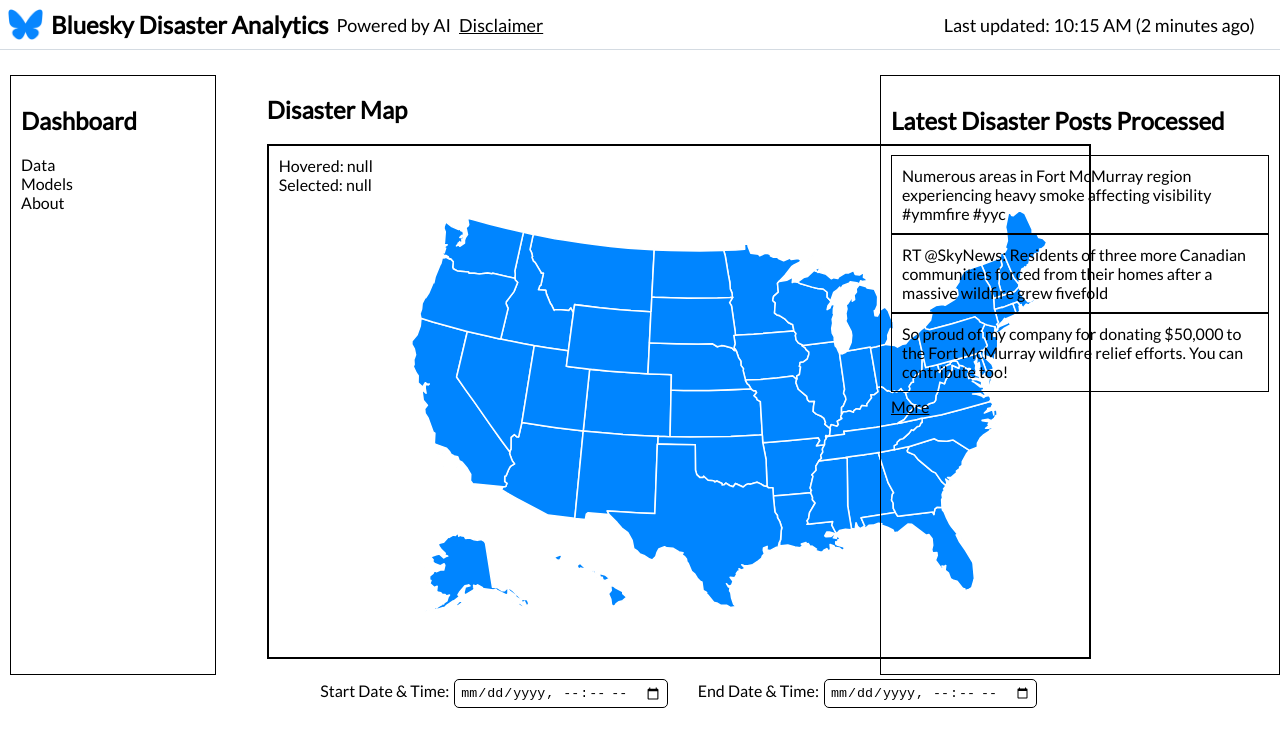
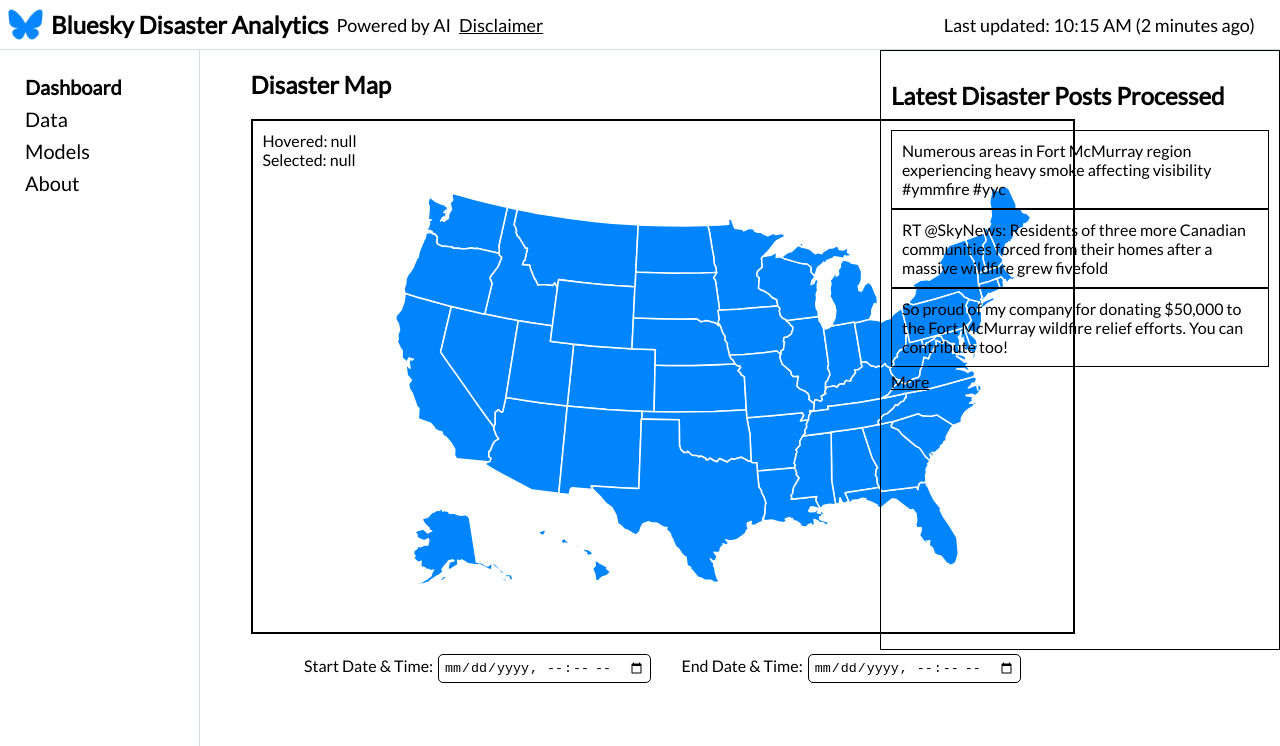
Before and after one commit to Azia-Bay/Capstone-Project, a Next.js app in the folder frontend/: page / in a window 1280 px wide. Shown: the top 746 px of the page. Built offline with nearby package versions, Linux system fonts and the light colour scheme.

Commit message:
Navbar refactor

```diff
--- /dev/null
+++ b/frontend/components/navbar.tsx
@@ -0,0 +1,22 @@
+import Navbutton from "../components/navbutton";
+
+export default function Navbar() {
+    return (
+        <aside
+            style={{
+                borderRight: "solid 1px #D4DBE2",
+                display: "flex",
+                flexDirection: "column",
+                fontSize: "20px",
+                height: "calc(100% - 50px)",
+                padding: "25px",
+                position: "absolute",
+                rowGap: "8px",
+                width: "200px"}}>
+            <Navbutton innerHTML="Dashboard" navPath="/" />
+            <Navbutton innerHTML="Data" />
+            <Navbutton innerHTML="Models" />
+            <Navbutton innerHTML="About" />
+        </aside>
+    );
+}
--- /dev/null
+++ b/frontend/components/navbutton.tsx
@@ -0,0 +1,13 @@
+import { usePathname } from "next/navigation";
+
+export default function Navbutton({innerHTML, navPath}: any) {
+	var page: String = usePathname().toLowerCase();
+
+    var fontWeight = navPath == page ? "bold" : "regular";
+
+    return (
+        <div className="text" style={{fontWeight: fontWeight}}>
+            {innerHTML}
+        </div>
+    );
+}
--- a/frontend/pages/index.tsx
+++ b/frontend/pages/index.tsx
@@ -1,10 +1,13 @@
 import { Lato } from "next/font/google";
+
 import { useState } from "react";
+
+import Navbar from "../components/navbar";
 
 const lato = Lato({
 	subsets: ["latin"],
 	weight: ["300", "400"]
-})
+});
 
 export default function Home() {
 	const [hoveredPath, setHoveredPath] = useState(null);
@@ -75,14 +78,11 @@ export default function Home() {
 				</header>
 			</div>
 
-			<div className="flex flex-row flex-1" style={{display: "flex", left: "0", marginTop: "25px", paddingLeft: "10px"}}>
-				<aside className="w-64 border-r border-gray-200 p-4 bg-white" style={{paddingLeft: "20px", border: "1px solid black", padding: "10px", height: "600px", width: "206.25px"}}>
-					<h2 className="font-bold mb-4">Dashboard</h2>
-					<div>Data</div>
-					<div>Models</div>
-					<div>About</div>
-				</aside>
+			<Navbar />
 
+			<div
+				className="flex flex-row flex-1"
+				style={{display: "flex", marginLeft: "200px"}}>
 				<main className="flex-1 p-4 bg-white flex flex-col items-center" style={{display: "flex", justifyContent: "center", width: "925px", height: "50px"}}>
 					<div className="w-full max-w-[800px]">
 						<div className="font-bold"><h2>Disaster Map</h2></div>
```
